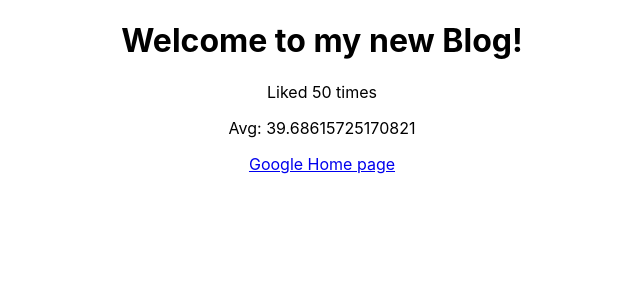
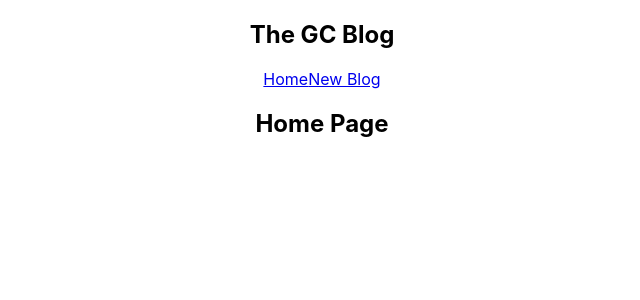
Before and after one commit to hari13haran/gc-blog, a React (Create React App) app: page / in a window 1280 px wide. Shown: the top 300 px of the page, without its empty margins (318-958 px from the left). Built offline with nearby package versions, Linux system fonts and the light colour scheme.

Commit message:
Adding multiple components

```diff
--- a/src/App.js
+++ b/src/App.js
@@ -1,17 +1,21 @@
 import './App.css';
+import Navbar from './Navbar';
+import Home from './Home';
 
 function App() {
-  const title = 'Welcome to my new Blog!';
-  const likes = 50;
-  const link = "https://www.google.co.in"
+  // const title = 'App Component';
+  // const likes = 50;
+  // const link = "https://www.google.co.in"
 
   return (
     <div className="App">
+      <Navbar />
       <div className="content">
-        <h1>{ title }</h1>
+          <Home />
+        {/* <h1>{ title }</h1>
         <p>Liked { likes } times</p>
         <p>Avg: { Math.random() * likes }</p>
-        <a href={link}>Google Home page</a>
+        <a href={link}>Google Home page</a> */}
       </div>
     </div>
   );
--- /dev/null
+++ b/src/Home.js
@@ -0,0 +1,9 @@
+const Home = () => {
+    return (
+        <div className="home">
+            <h2>Home Page</h2>
+        </div>
+     );
+}
+
+export default Home;
--- /dev/null
+++ b/src/Navbar.js
@@ -0,0 +1,13 @@
+const Navbar = () => {
+    return (
+        <nav className="navbar">
+            <h1>The GC Blog</h1>
+            <div>
+                <a href="/">Home</a>
+                <a href="/create">New Blog</a>
+            </div>
+        </nav>
+     );
+}
+
+export default Navbar;
```
